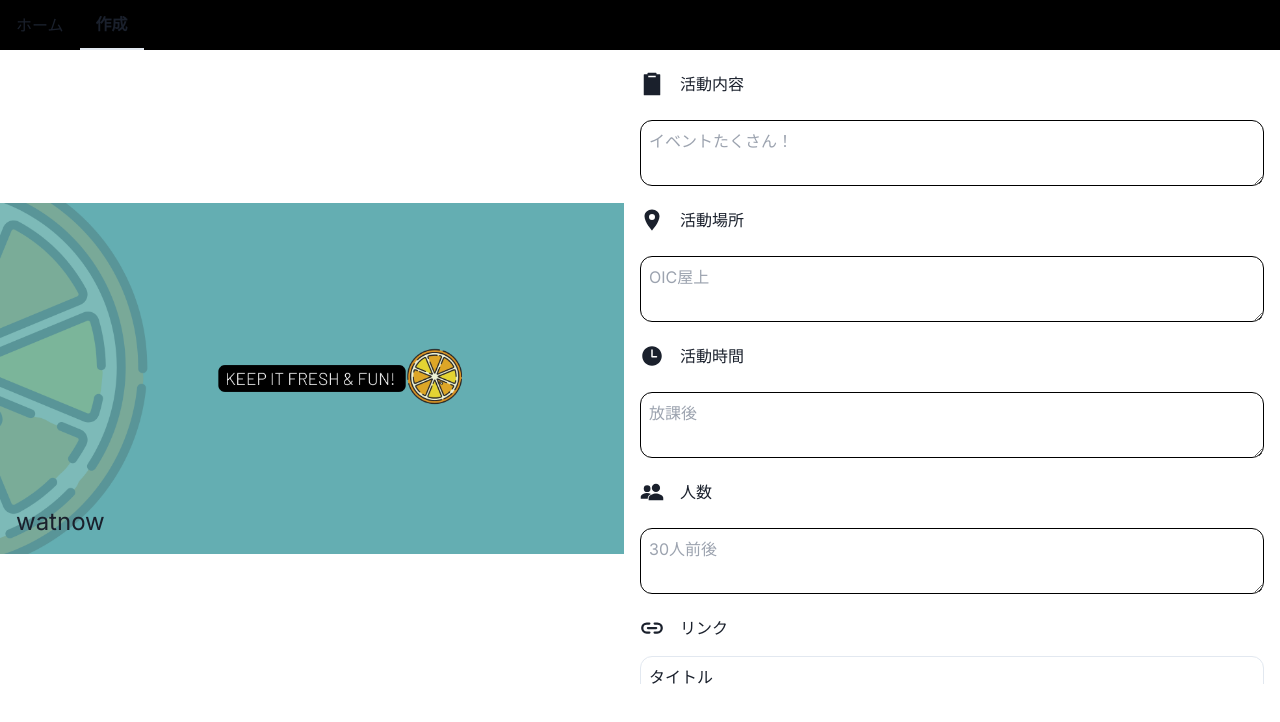
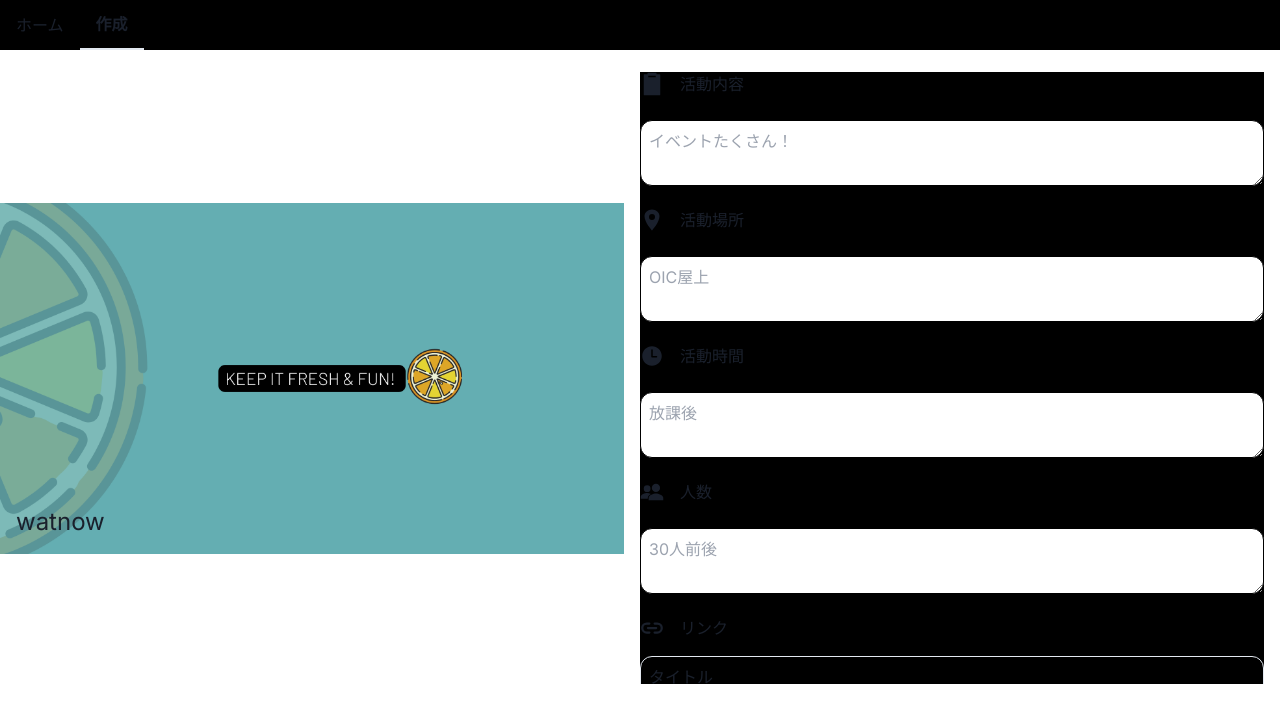
Before and after one commit to hiromuota166/kuromalun, a Next.js app in the folder kuromalun-front/: page /circleCreateEdit in a window 1280 px wide. Shown: the top 722 px of the page. Built offline with nearby package versions, Linux system fonts and the light colour scheme.

Commit message:
修正:背景色

```diff
--- a/kuromalun-front/src/app/circleCreateEdit/page.tsx
+++ b/kuromalun-front/src/app/circleCreateEdit/page.tsx
@@ -13,13 +13,13 @@ const page = () => {
         <CircleImageTop src="/haikei.png" text="watnow"/>
       </div>
       {/* 内容 */}
-      <div className='bg-mainColor md:w-1/2 m-4 flex-col overflow-y-auto'>
+      <div className='bg-backgroundColor md:w-1/2 m-4 flex-col overflow-y-auto'>
         <CircleInputText icon={IoClipboardSharp} width={6} height={6} text='活動内容' exampleText='イベントたくさん！' />
         <CircleInputText icon={IoLocationSharp} width={6} height={6} text='活動場所' exampleText='OIC屋上' />
         <CircleInputText icon={IoTime} width={6} height={6} text='活動時間' exampleText='放課後' />
         <CircleInputText icon={IoPeopleSharp} width={6} height={6} text='人数' exampleText='30人前後' />
         <CircleDetailTextItem icon={IoLink} width={6} height={6} text='リンク'/>
-        <div className='p-2 my-3 border-zinc-600 border rounded-xl'>
+        <div className='p-2 my-3 border rounded-xl'>
           <LinkInItem text='タイトル' exampleText='HPはこちら' />
           <LinkInItem text='URL' exampleText='http://watnow.com' />
         </div>
```
